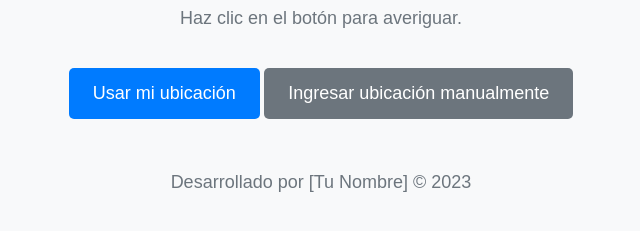
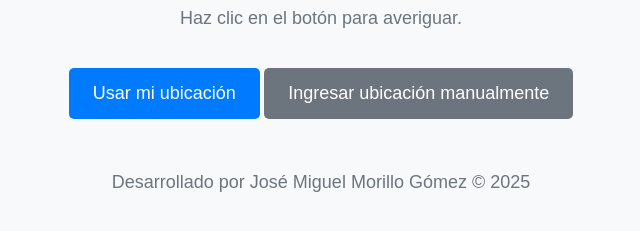
Before and after one commit to Josemi1971/IrParque, a plain HTML site: page index.html in a window 1280 px wide. Shown: the part 149-380 px from the top of the page, without its empty margins (319-959 px from the left). Drawn offline with nearby package versions, Linux system fonts and the light colour scheme.

Commit message:
index.html

```diff
--- a/index.html
+++ b/index.html
@@ -91,7 +91,7 @@
     </div>
 
     <footer>
-        <p>Desarrollado por [Tu Nombre] &copy; 2023</p>
+        <p>Desarrollado por José Miguel Morillo Gómez &copy; 2025</p>
     </footer>
 
     <script>
```
